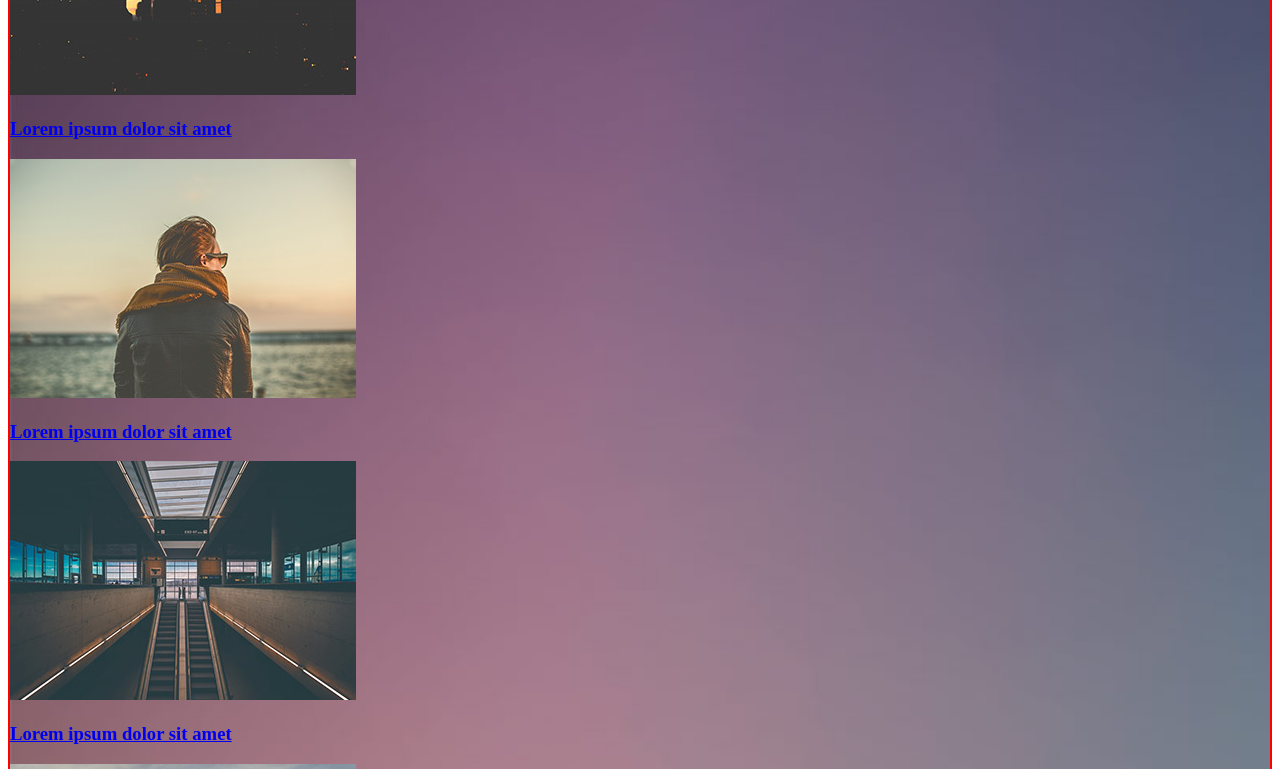
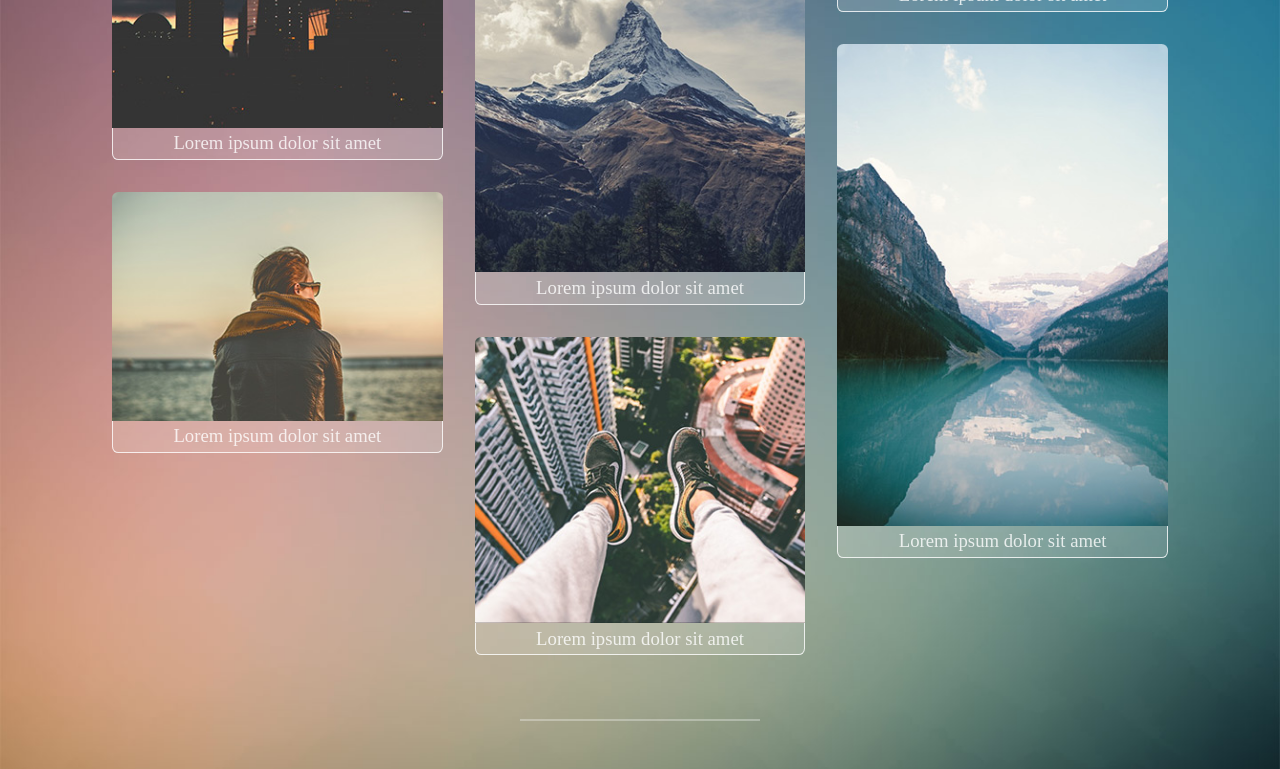
Before and after one commit to DublinCity/photo_oriented_website, a plain HTML site: page photo_oriented_website.html in a window 1280 px wide. Shown: the part 840-1609 px from the top of the page. Drawn offline with Linux system fonts and the light colour scheme.

Commit message:
두번째 style 작성하기

```diff
--- a/main.css
+++ b/main.css
@@ -1,7 +1,11 @@
-#wrapper {
-  border: 2px solid red;
+body {
   background: url(./images/bg.jpg);
   background-size: cover;
+}
+
+#wrapper {
+  margin: 4rem auto;
+  max-width: 68rem;
 }
 
 #header {
@@ -65,3 +69,68 @@
 #header .icons .label {
   display: none;
 }
+
+.main .thumbnails {
+  display: flex;
+}
+.main .thumbnails > div {
+  flex: 1;
+  margin-right: 1rem;
+  margin-left: 1rem;
+}
+
+.main .thumbnails > div img {
+  width: 100%;
+  border-top-left-radius: 0.4rem;
+  border-top-right-radius: 0.4rem;
+  vertical-align: middle;
+}
+.main .thumbnails > div a {
+  text-decoration: none;
+  display: block;
+  margin-bottom: 2rem;
+}
+
+.main .thumbnails h3 {
+  text-align: center;
+  font-weight: 300;
+  background-color: rgba(255, 255, 255, 0.15);
+  color: rgba(255, 255, 255, 0.8);
+  margin: 0;
+  padding: 0.3rem;
+  border-left: 1px solid rgba(255, 255, 255, 0.8);
+  border-right: 1px solid rgba(255, 255, 255, 0.8);
+  border-bottom: 1px solid rgba(255, 255, 255, 0.8);
+  border-bottom-left-radius: 0.4rem;
+  border-bottom-right-radius: 0.4rem;
+}
+
+.footer {
+  margin-top: 2rem;
+}
+.footer::before {
+  content: "";
+  display: block;
+  width: 15rem;
+  margin: auto;
+  border-top: 2px solid rgba(255, 255, 255, 0.3);
+}
+
+.footer p {
+  padding-top: 2rem;
+  text-align: center;
+  color: rgba(255, 255, 255, 0.5);
+  font-weight: 200;
+}
+
+.footer p a {
+  text-decoration: none;
+  color: rgba(255, 255, 255, 0.8);
+  border-bottom: 1px dotted rgba(255, 255, 255, 0.1);
+}
+
+@media (max-width: 480px) {
+  .main .thumbnails {
+    display: block;
+  }
+}
--- a/photo_oriented_website.html
+++ b/photo_oriented_website.html
@@ -50,35 +50,35 @@
         <!-- Thumbnails -->
         <section class="thumbnails">
           <div>
-            <a href="images/fulls/01.jpg">
+            <a href="#none">
               <img src="images/thumbs/01.jpg" alt="" />
               <h3>Lorem ipsum dolor sit amet</h3>
             </a>
-            <a href="images/fulls/02.jpg">
+            <a href="#none">
               <img src="images/thumbs/02.jpg" alt="" />
               <h3>Lorem ipsum dolor sit amet</h3>
             </a>
           </div>
           <div>
-            <a href="images/fulls/03.jpg">
+            <a href="#none">
               <img src="images/thumbs/03.jpg" alt="" />
               <h3>Lorem ipsum dolor sit amet</h3>
             </a>
-            <a href="images/fulls/04.jpg">
+            <a href="#none">
               <img src="images/thumbs/04.jpg" alt="" />
               <h3>Lorem ipsum dolor sit amet</h3>
             </a>
-            <a href="images/fulls/05.jpg">
+            <a href="#none">
               <img src="images/thumbs/05.jpg" alt="" />
               <h3>Lorem ipsum dolor sit amet</h3>
             </a>
           </div>
           <div>
-            <a href="images/fulls/06.jpg">
+            <a href="#none">
               <img src="images/thumbs/06.jpg" alt="" />
               <h3>Lorem ipsum dolor sit amet</h3>
             </a>
-            <a href="images/fulls/07.jpg">
+            <a href="#none">
               <img src="images/thumbs/07.jpg" alt="" />
               <h3>Lorem ipsum dolor sit amet</h3>
             </a>
```
